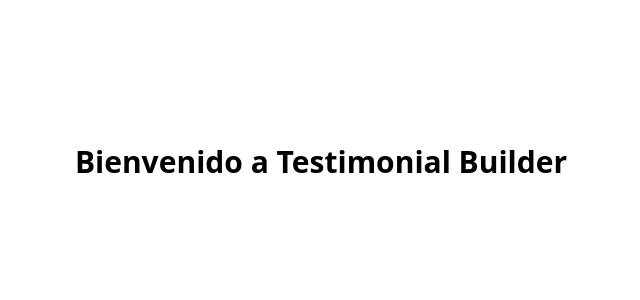
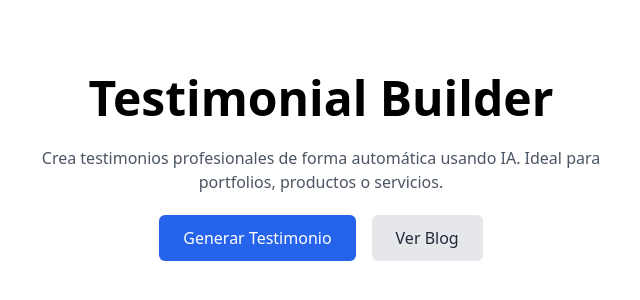
Before and after one commit to websonly/testimonial-builder, a Next.js app: page / in a window 1280 px wide. Shown: the part 238-538 px from the top of the page, without its empty margins (319-959 px from the left). Built offline with nearby package versions, Linux system fonts and the light colour scheme.

Commit message:
Update index.js

```diff
--- a/pages/index.js
+++ b/pages/index.js
@@ -1,7 +1,21 @@
+import Link from 'next/link';
+
 export default function Home() {
   return (
-    <main className="min-h-screen flex items-center justify-center">
-      <h1 className="text-3xl font-bold">Bienvenido a Testimonial Builder</h1>
+    <main className="min-h-screen flex flex-col items-center justify-center px-4 text-center">
+      <h1 className="text-4xl md:text-5xl font-bold mb-6">Testimonial Builder</h1>
+      <p className="text-gray-600 max-w-xl mb-8">
+        Crea testimonios profesionales de forma automática usando IA. Ideal para portfolios, productos o servicios.
+      </p>
+
+      <div className="flex flex-col sm:flex-row gap-4">
+        <Link href="/generate">
+          <a className="px-6 py-3 bg-blue-600 text-white rounded-md hover:bg-blue-700 transition">Generar Testimonio</a>
+        </Link>
+        <Link href="/blog">
+          <a className="px-6 py-3 bg-gray-200 text-gray-800 rounded-md hover:bg-gray-300 transition">Ver Blog</a>
+        </Link>
+      </div>
     </main>
   );
 }
```
